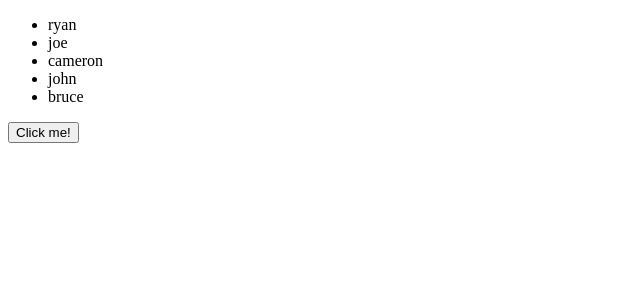
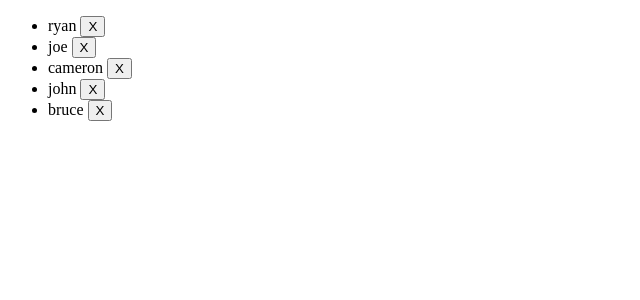
Before and after one commit to deito/fazt_angularCursoPractico, an Angular app: page / in a window 1280 px wide. Shown: the top 300 px of the page, without its empty margins (0-640 px from the left). Built offline with nearby package versions, Linux system fonts and the light colour scheme.

Commit message:
funcionalidad para borrar un elemento del array 'users'

```diff
--- a/src/app/app.component.html
+++ b/src/app/app.component.html
@@ -1,11 +1,9 @@
 <div>
   <ul>
     <li *ngFor="let user of users">
-      {{user}}
+      {{user}} <button (click)="deleteUser(user)">X</button>
     </li>
   </ul>
 
-  <button (click)="sayHello()">
-    Click me!
-  </button>
+
 </div>
--- a/src/app/app.component.ts
+++ b/src/app/app.component.ts
@@ -31,7 +31,11 @@
  */
   users: string[] = ['ryan', 'joe', 'cameron', 'john', 'bruce'];
 
-  sayHello(){
-    alert('Hello!');
+  deleteUser(user){
+    for(let i = 0; i < this.users.length; i++){
+      if(user == this.users[i]){
+        this.users.splice(i, 1);
+      }
+    }
   }
 }
```
